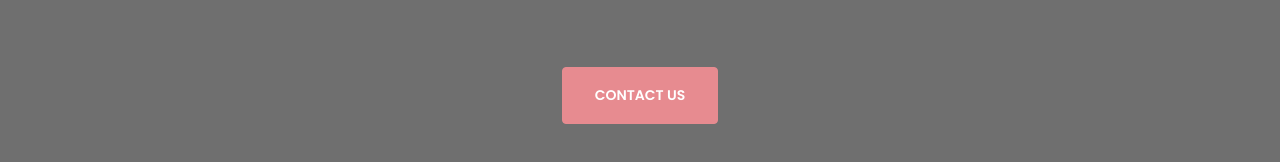
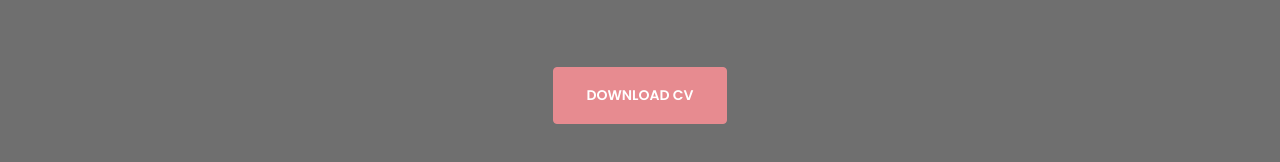
Before and after one commit to isweartogodheiswholesome/Raycle-Portfolio, a plain HTML site: page index.html in a window 1280 px wide. Shown: the part 2233-2395 px from the top of the page. Drawn offline with nearby package versions, Linux system fonts and the light colour scheme; some packages are replaced by stand-ins of ours; a web font is replaced by a local one.

Commit message:
Portfolio

```diff
--- a/index.html
+++ b/index.html
@@ -260,7 +260,7 @@
                 </div>
 
                 <div class="button-get-started">
-                    <a href="https://drive.google.com/file/d/1eQwIwSvqBVgQUHXIsZLu928xX5UAyaZf/view?usp=sharing" target="_blank" class="btn btn-danger btn-fill btn-lg">Contact Us</a>
+                    <a href="https://drive.google.com/file/d/1eQwIwSvqBVgQUHXIsZLu928xX5UAyaZf/view?usp=sharing" target="_blank" class="btn btn-danger btn-fill btn-lg">Download CV</a>
                 </div>
             </div>
         </div>
```
